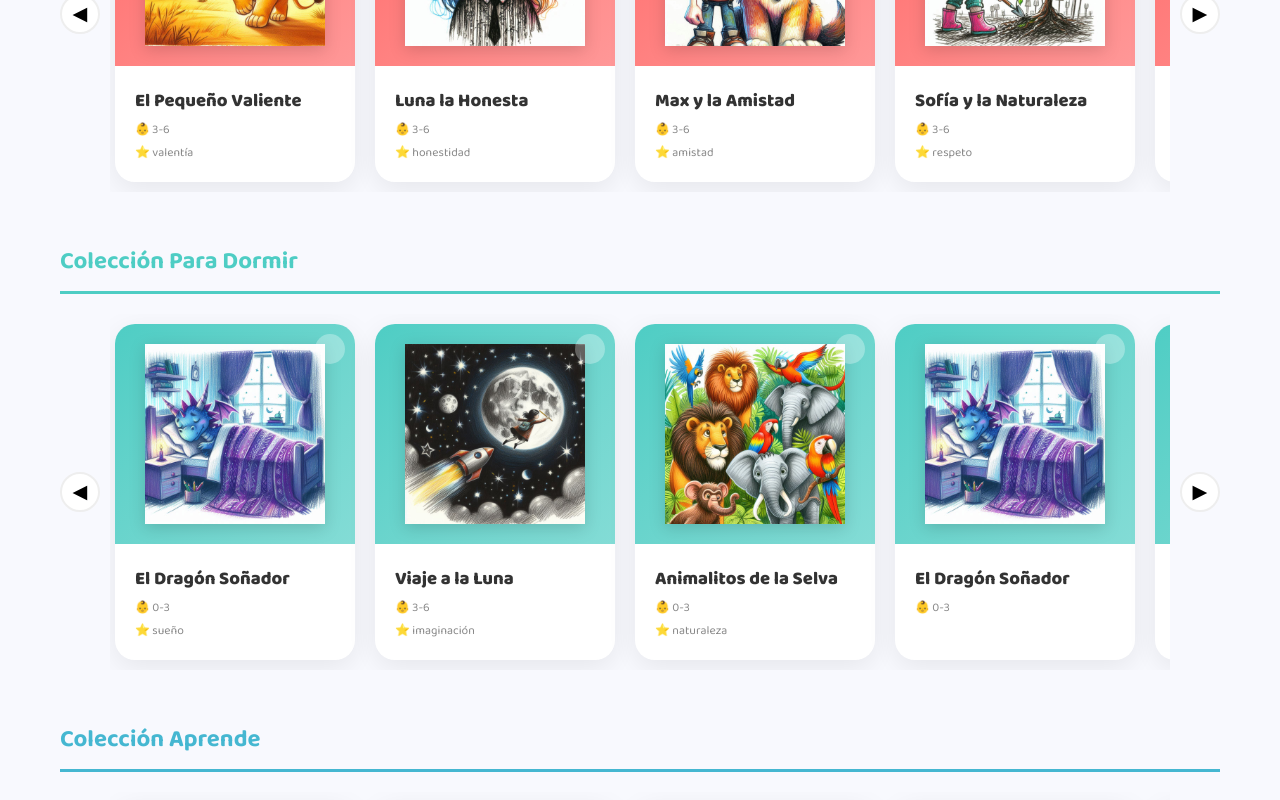
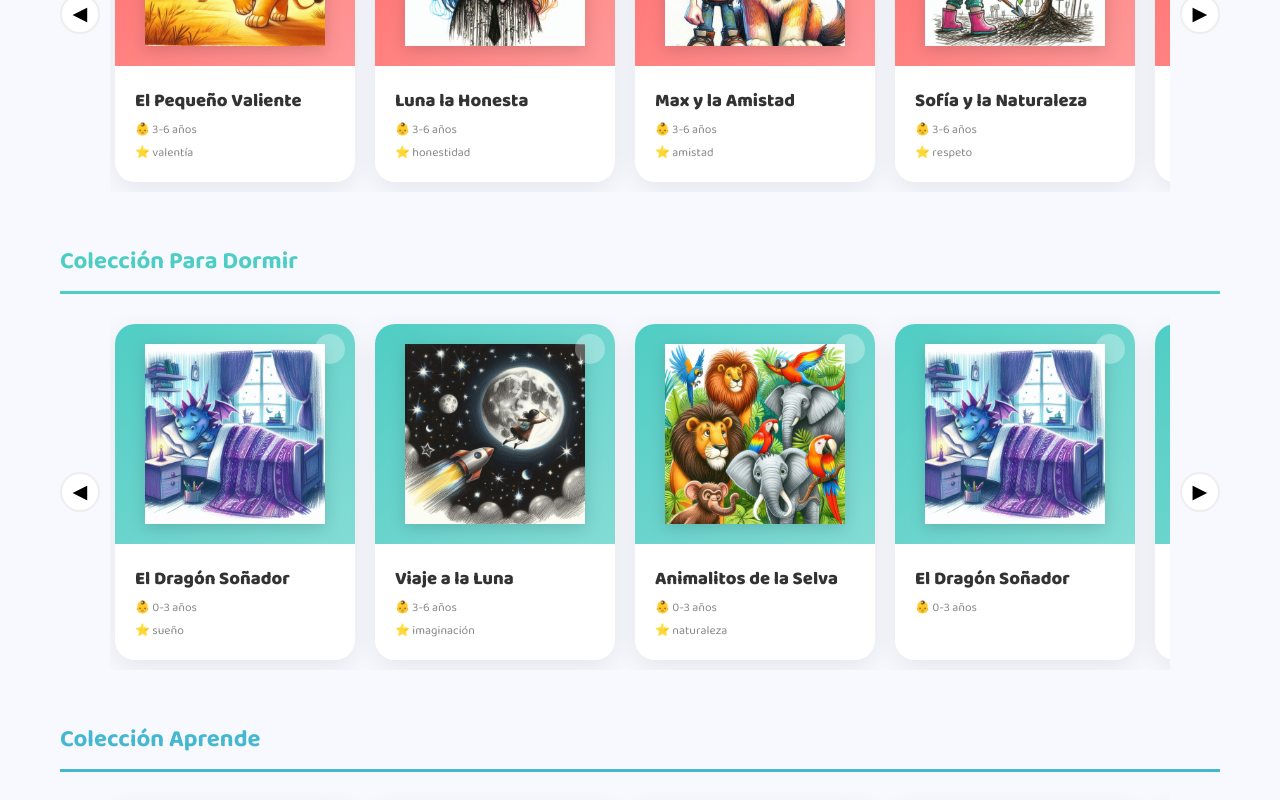
Before and after one commit to rodcas1982/hotmart-cuentos-svelte, a SvelteKit app: page / in a window 1280 px wide. Shown: the part 1040-1840 px from the top of the page. Built offline with nearby package versions, Linux system fonts and the light colour scheme.

Commit message:
Fix: valores y edades bilingües

```diff
--- a/src/routes/+page.svelte
+++ b/src/routes/+page.svelte
@@ -7,19 +7,20 @@
     let searchQuery = '';
     let selectedAge = 'all';
 
-    // Metadata de cada cuento
-    const storyAge: Record<string, string> = {
-        '01-valiente': '3-6', '02-luna': '3-6', '03-max': '3-6',
-        '04-sofia': '3-6', '05-tito': '0-3', '06-dragon': '0-3',
-        '07-lunaviaje': '3-6', '08-selva': '0-3', '09-castillo': '3-6',
-        '10-contando': '3-6', '11-abc': '3-6', '12-colores': '0-3'
-    };
-
-    const storyValues: Record<string, string> = {
-        '01-valiente': 'valentía', '02-luna': 'honestidad', '03-max': 'amistad',
-        '04-sofia': 'respeto', '05-tito': 'compartir', '06-dragon': 'sueño',
-        '07-lunaviaje': 'imaginación', '08-selva': 'naturaleza', '09-castillo': 'fantasía',
-        '10-contando': 'matemáticas', '11-abc': 'alfabeto', '12-colores': 'colores'
+    // Metadata de cada cuento (bilingüe)
+    const storyData: Record<string, { age: { es: string, en: string }, value: { es: string, en: string } }> = {
+        '01-valiente': { age: { es: '3-6 años', en: '3-6 years' }, value: { es: 'valentía', en: 'bravery' } },
+        '02-luna': { age: { es: '3-6 años', en: '3-6 years' }, value: { es: 'honestidad', en: 'honesty' } },
+        '03-max': { age: { es: '3-6 años', en: '3-6 years' }, value: { es: 'amistad', en: 'friendship' } },
+        '04-sofia': { age: { es: '3-6 años', en: '3-6 years' }, value: { es: 'respeto', en: 'respect' } },
+        '05-tito': { age: { es: '0-3 años', en: '0-3 years' }, value: { es: 'compartir', en: 'sharing' } },
+        '06-dragon': { age: { es: '0-3 años', en: '0-3 years' }, value: { es: 'sueño', en: 'sleep' } },
+        '07-lunaviaje': { age: { es: '3-6 años', en: '3-6 years' }, value: { es: 'imaginación', en: 'imagination' } },
+        '08-selva': { age: { es: '0-3 años', en: '0-3 years' }, value: { es: 'naturaleza', en: 'nature' } },
+        '09-castillo': { age: { es: '3-6 años', en: '3-6 years' }, value: { es: 'fantasía', en: 'fantasy' } },
+        '10-contando': { age: { es: '3-6 años', en: '3-6 years' }, value: { es: 'matemáticas', en: 'math' } },
+        '11-abc': { age: { es: '3-6 años', en: '3-6 years' }, value: { es: 'alfabeto', en: 'alphabet' } },
+        '12-colores': { age: { es: '0-3 años', en: '0-3 years' }, value: { es: 'colores', en: 'colors' } }
     };
 
     // Colecciones sin números
@@ -205,8 +206,8 @@
                                 </div>
                                 <div class="card-body">
                                     <h2>{story.title[lang]}</h2>
-                                    <p class="age-tag">👶 {storyAge[story.id] || '3-6'}</p>
-                                    <p class="value-tag">⭐ {storyValues[story.id] || 'valores'}</p>
+                                    <p class="age-tag">👶 {storyData[story.id]?.age[lang] || (lang === 'es' ? '3-6 años' : '3-6 years')}</p>
+                                    <p class="value-tag">⭐ {storyData[story.id]?.value[lang] || (lang === 'es' ? 'valores' : 'values')}</p>
                                 </div>
                                 <div class="card-decoration"></div>
                             </a>
@@ -219,7 +220,7 @@
                                 </div>
                                 <div class="card-body">
                                     <h2>{story.title[lang]}</h2>
-                                    <p class="age-tag">👶 {storyAge[story.id] || '3-6'}</p>
+                                    <p class="age-tag">👶 {storyData[story.id]?.age[lang] || (lang === 'es' ? '3-6 años' : '3-6 years')}</p>
                                 </div>
                                 <div class="card-decoration"></div>
                             </a>
```
